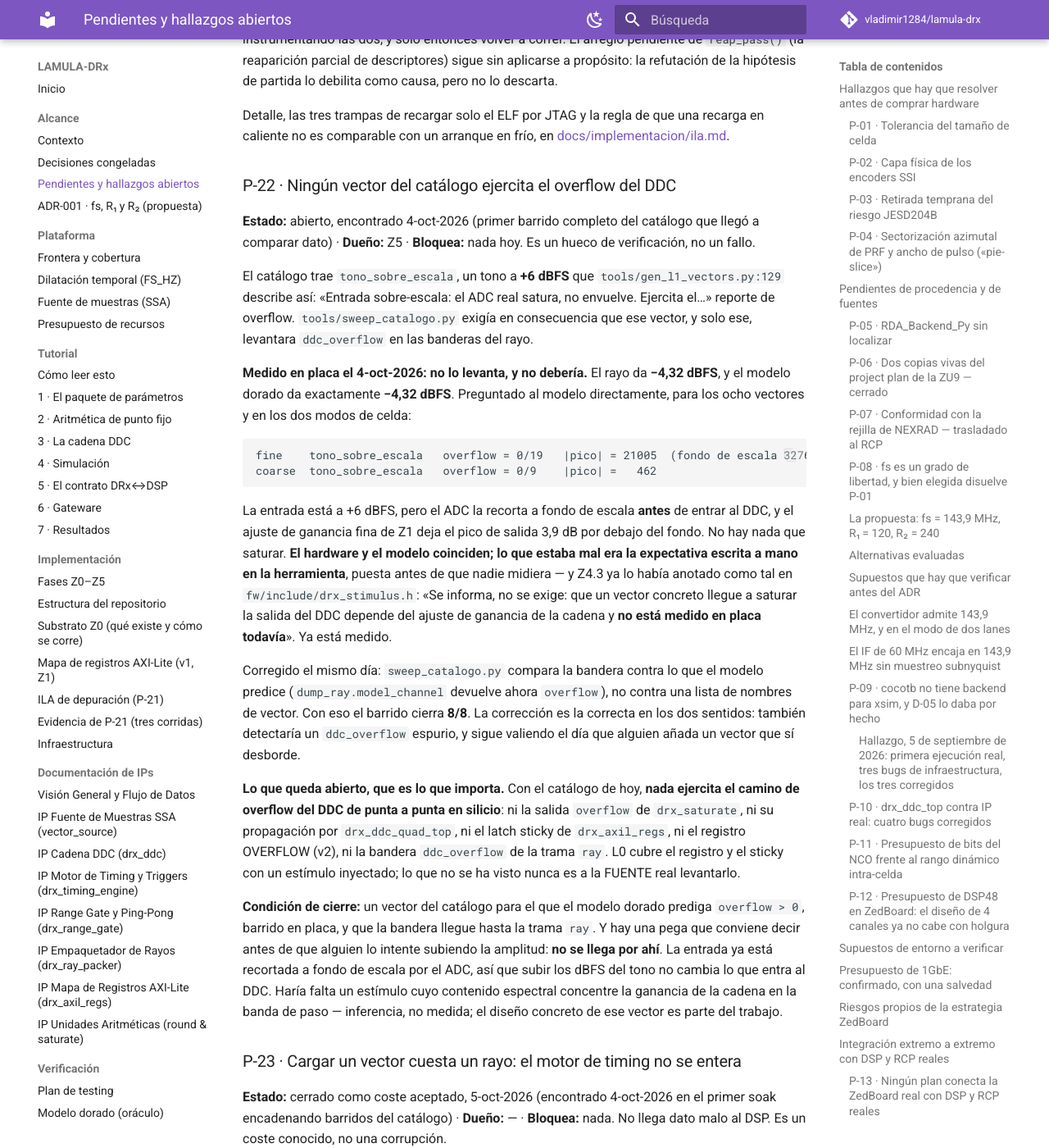
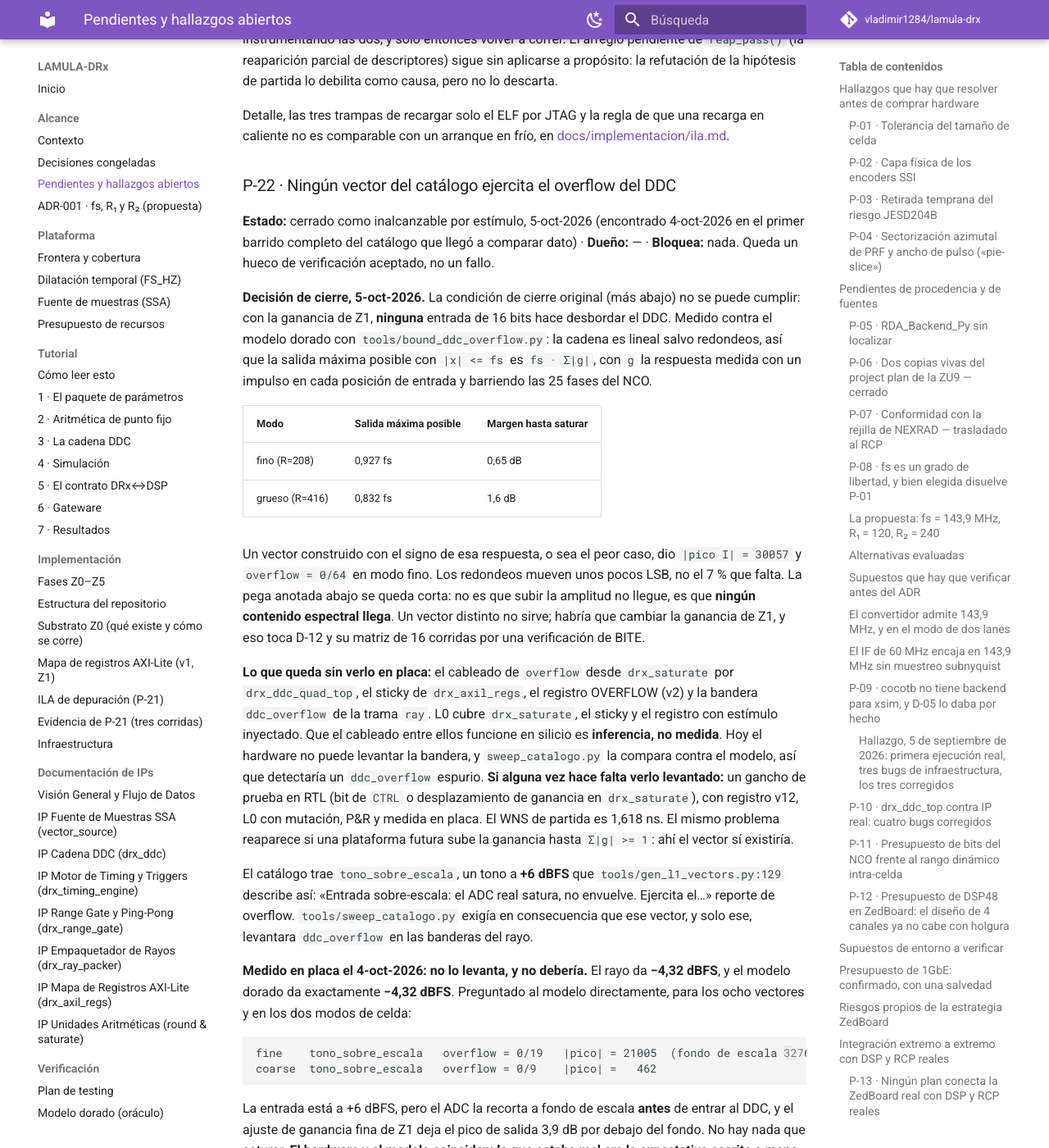
Before and after one commit to vladimir1284/lamula-drx, an MkDocs documentation site: the page built from docs/alcance/pendientes.md, in a window 1280 px wide and 1400 px high, scrolled down 60116 px. Shown: the whole window at 82% size. Built offline with MkDocs 1.6.1 and Material for MkDocs 9.7.7, drawn with Linux system fonts in a browser that asks for light colours; comment, search, counter and statistics services are not loaded; some of the changed text lies outside the part shown.

Commit message:
docs(p-22): cerrar como inalcanzable por estimulo
Ninguna entrada de 16 bits satura el DDC con la ganancia de Z1: salida
maxima 0,927 fs (fino) y 0,832 fs (grueso). La condicion de cierre
original, un vector con overflow > 0, no existe.

- tools/bound_ddc_overflow.py mide la cota contra el modelo dorado
- queda sin ver en placa el cableado overflow -> sticky -> trama ray,
  solo cubierto por L0

Co-Authored-By: Claude Sonnet 5.5 <noreply@anthropic.com>

```diff
--- a/docs/alcance/pendientes.md
+++ b/docs/alcance/pendientes.md
@@ -2522,8 +2522,36 @@ caliente no es comparable con un arranque en frío, en
 
 ### P-22 · Ningún vector del catálogo ejercita el overflow del DDC { #p-22 }
 
-**Estado:** abierto, encontrado 4-oct-2026 (primer barrido completo del catálogo que llegó a
-comparar dato) · **Dueño:** Z5 · **Bloquea:** nada hoy. Es un hueco de verificación, no un fallo.
+**Estado:** cerrado como inalcanzable por estímulo, 5-oct-2026 (encontrado 4-oct-2026 en el primer
+barrido completo del catálogo que llegó a comparar dato) · **Dueño:** — · **Bloquea:** nada. Queda
+un hueco de verificación aceptado, no un fallo.
+
+**Decisión de cierre, 5-oct-2026.** La condición de cierre original (más abajo) no se puede
+cumplir: con la ganancia de Z1, **ninguna** entrada de 16 bits hace desbordar el DDC. Medido contra
+el modelo dorado con `tools/bound_ddc_overflow.py`: la cadena es lineal salvo redondeos, así que la
+salida máxima posible con `|x| <= fs` es `fs · Σ|g|`, con `g` la respuesta medida con un impulso en
+cada posición de entrada y barriendo las 25 fases del NCO.
+
+| Modo | Salida máxima posible | Margen hasta saturar |
+|---|---|---|
+| fino (R=208) | 0,927 fs | 0,65 dB |
+| grueso (R=416) | 0,832 fs | 1,6 dB |
+
+Un vector construido con el signo de esa respuesta, o sea el peor caso, dio `|pico I| = 30057` y
+`overflow = 0/64` en modo fino. Los redondeos mueven unos pocos LSB, no el 7 % que falta. La pega
+anotada abajo se queda corta: no es que subir la amplitud no llegue, es que **ningún contenido
+espectral llega**. Un vector distinto no sirve; habría que cambiar la ganancia de Z1, y eso toca
+D-12 y su matriz de 16 corridas por una verificación de BITE.
+
+**Lo que queda sin verlo en placa:** el cableado de `overflow` desde `drx_saturate` por
+`drx_ddc_quad_top`, el sticky de `drx_axil_regs`, el registro OVERFLOW (v2) y la bandera
+`ddc_overflow` de la trama `ray`. L0 cubre `drx_saturate`, el sticky y el registro con estímulo
+inyectado. Que el cableado entre ellos funcione en silicio es **inferencia, no medida**. Hoy el
+hardware no puede levantar la bandera, y `sweep_catalogo.py` la compara contra el modelo, así que
+detectaría un `ddc_overflow` espurio. **Si alguna vez hace falta verlo levantado:** un gancho de
+prueba en RTL (bit de `CTRL` o desplazamiento de ganancia en `drx_saturate`), con registro v12, L0
+con mutación, P&R y medida en placa. El WNS de partida es 1,618 ns. El mismo problema reaparece si
+una plataforma futura sube la ganancia hasta `Σ|g| >= 1`: ahí el vector sí existiría.
 
 El catálogo trae `tono_sobre_escala`, un tono a **+6 dBFS** que `tools/gen_l1_vectors.py:129`
 describe así: «Entrada sobre-escala: el ADC real satura, no envuelve. Ejercita el…» reporte de
@@ -2559,7 +2587,7 @@ propagación por `drx_ddc_quad_top`, ni el latch sticky de `drx_axil_regs`, ni e
 (v2), ni la bandera `ddc_overflow` de la trama `ray`. L0 cubre el registro y el sticky con un
 estímulo inyectado; lo que no se ha visto nunca es a la FUENTE real levantarlo.
 
-**Condición de cierre:** un vector del catálogo para el que el modelo dorado prediga
+**Condición de cierre original (inalcanzable, ver arriba):** un vector del catálogo para el que el modelo dorado prediga
 `overflow > 0`, barrido en placa, y que la bandera llegue hasta la trama `ray`. Y hay una pega que
 conviene decir antes de que alguien lo intente subiendo la amplitud: **no se llega por ahí**. La
 entrada ya está recortada a fondo de escala por el ADC, así que subir los dBFS del tono no cambia
```
Also changed, not shown: CLAUDE.md (+5 -3 lines), docs/implementacion/fases.md (+11 -0 lines), 2 other files.
